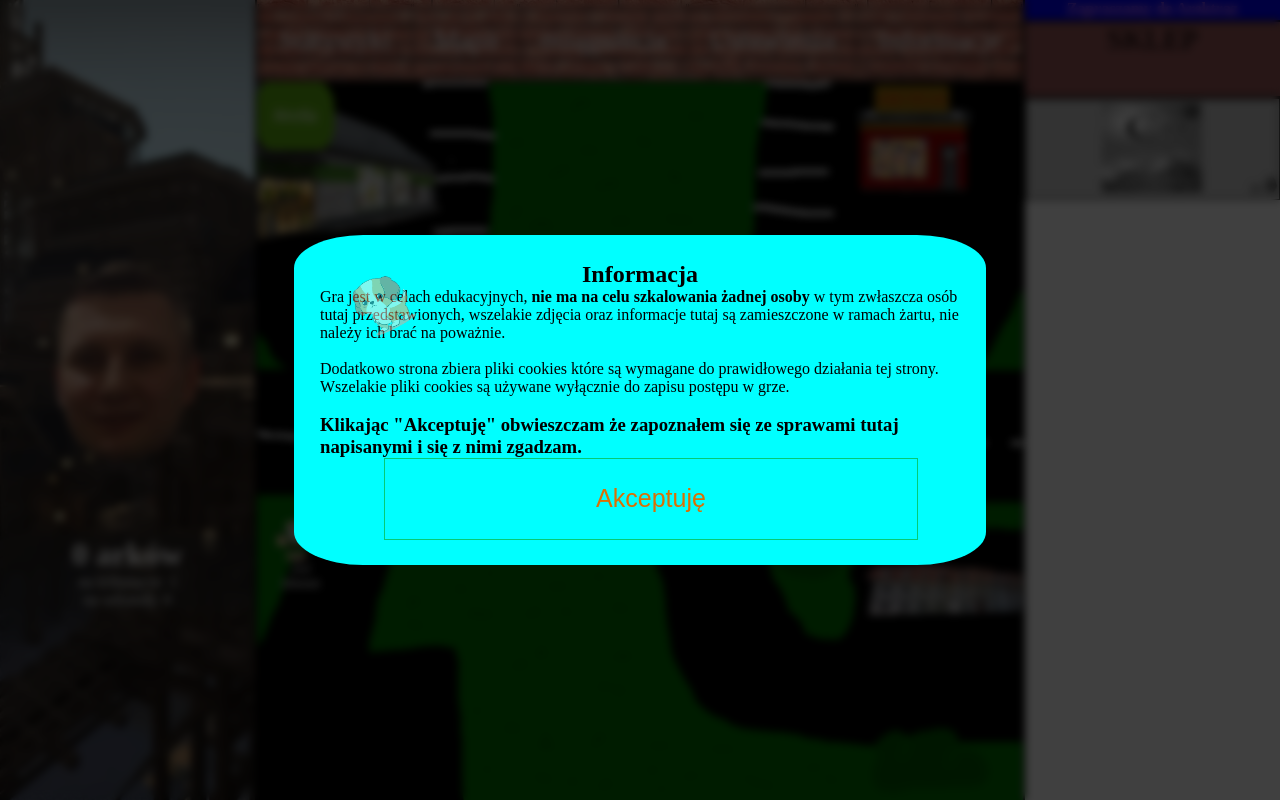
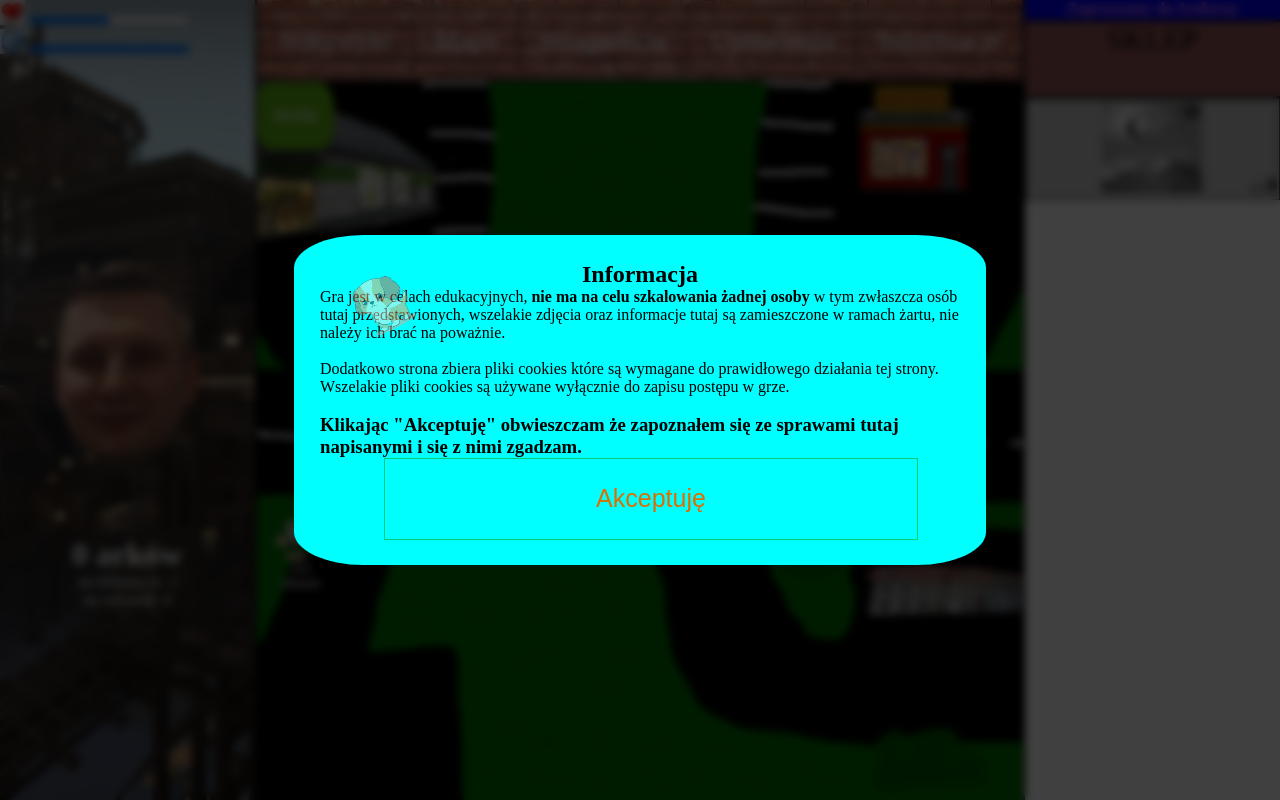
Before and after one commit to Lisiastek/arekclicker, a plain HTML site: page index.html in a window 1280 px wide. Drawn offline with Linux system fonts and the light colour scheme.

Commit message:
stats showing

```diff
--- a/css/styles.css
+++ b/css/styles.css
@@ -19,6 +19,8 @@
     background: url("../img/fajnamcgrafika.png") no-repeat;
     background-size: cover;
     background-position: center;
+
+    position: relative;
 }
 
 #center {
@@ -126,3 +128,9 @@ body > canvas {
         font-size: 1.1em;
     }
 }
+#stats {
+    position: absolute;
+    width: 100%;
+    left: 0;
+    top: 0;
+}
--- a/index.html
+++ b/index.html
@@ -18,6 +18,9 @@
     <div id="container">
 
         <div id="left">
+            <div id="stats">
+
+            </div>
             <div id="arekPS">
                 <button id="arekclick" alt="arekclick" draggable="false"></button>
                 <div id="black-trans-background">
--- a/js/index.js
+++ b/js/index.js
@@ -7,6 +7,7 @@ import { rendercenter } from './centerrender.js';
 import { changeLocaction } from './bottomDIV_changelocaction.js';
 import { upgrades } from './upgrades.js';
 import { shopGen } from './shop.js';
+import { renderStats } from './renderstats.js';
 
 // Configuration
 
@@ -168,6 +169,7 @@ class GameCLASS{
         arekrender(Game);
         rendercenter(Game);
         shopGen(Game);
+        renderStats();
     }
     simulateclick(){
         click(Game)
--- /dev/null
+++ b/js/renderstats.js
@@ -0,0 +1,22 @@
+export function renderStats(Game){
+    let div = document.getElementById("stats");
+    let temp = "";
+    temp += `
+        <div>
+        <label for="hp">
+            <img src="./img/hp.png" width="25">
+        </label>
+        <progress id="hp" max="100" value="50">
+        </div>
+        <div>
+        <label for="cpp">
+            <img src="./img/ciplasplasicon.png" width="25">
+        </label>
+        <progress id="cpp" max="100" value="100">
+        </div>
+    `;
+
+
+
+    div.innerHTML = temp;
+}
```
Also changed, not shown: img/ciplasplasicon.png (added), img/hp.png (added).
